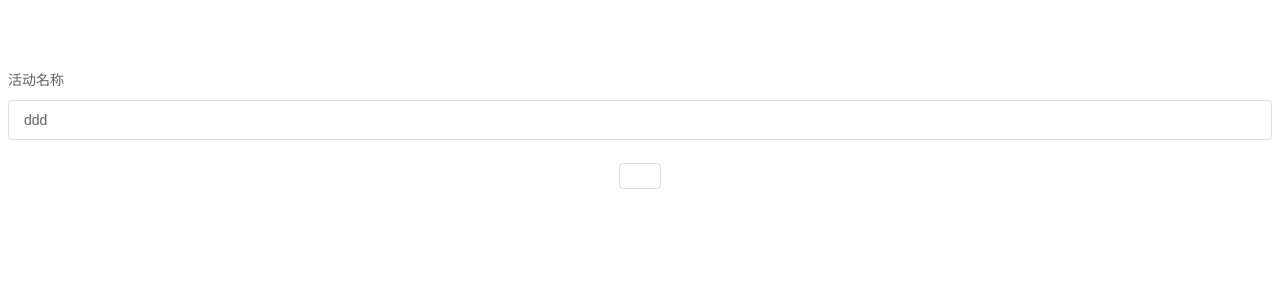
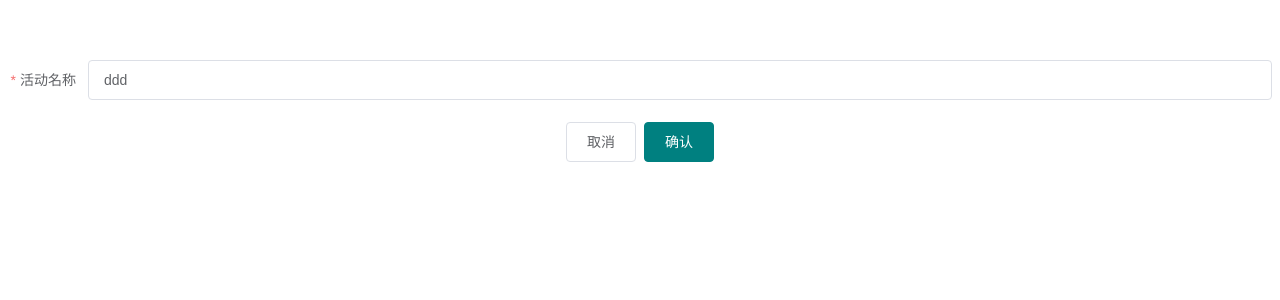
Before and after one commit to EdwardYule/tools, a Vue app in the folder vue2/: page /#/ in a window 1280 px wide. Shown: the top 300 px of the page. Built offline with nearby package versions, Linux system fonts and the light colour scheme.

Commit message:
✨ feat(0.1.3): 表单功能开发

```diff
--- a/vue2/src/components/Form.vue
+++ b/vue2/src/components/Form.vue
@@ -1,63 +1,68 @@
 <template>
   <div class="form">
-    <el-form v-bind="$attrs" v-on="$listeners">
+    <el-form
+      label-width="80px"
+      v-bind="$attrs"
+      v-on="$listeners"
+      ref="form"
+      :model="formData"
+    >
       <el-form-item
         v-bind="item.formItemOptions"
         v-for="(item, i) of formList"
         :key="i"
       >
-        <template v-if="item.inputOptions.type == 'Radio'">
+        <template v-if="item.type == 'Radio'">
           <Radio></Radio>
         </template>
-        <template v-if="item.inputOptions.type == 'Checkbox'">
+        <template v-if="item.type == 'Checkbox'">
           <Checkbox></Checkbox>
         </template>
-        <template v-if="item.inputOptions.type == 'InputNumber'">
+        <template v-if="item.type == 'InputNumber'">
           <InputNumber></InputNumber>
         </template>
-        <template v-if="item.inputOptions.type == 'Select'">
+        <template v-if="item.type == 'Select'">
           <Select></Select>
         </template>
-        <template v-if="item.inputOptions.type == 'Cascader'">
+        <template v-if="item.type == 'Cascader'">
           <Cascader></Cascader>
         </template>
-        <template v-if="item.inputOptions.type == 'Switch'">
-          <Switch></Switch>
+        <template v-if="item.type == 'Switch'">
+          <VSwitch></VSwitch>
         </template>
-        <template v-if="item.inputOptions.type == 'Slider'">
+        <template v-if="item.type == 'Slider'">
           <Slider></Slider>
         </template>
-        <template v-if="item.inputOptions.type == 'TimePicker'">
+        <template v-if="item.type == 'TimePicker'">
           <TimePicker></TimePicker>
         </template>
-        <template v-if="item.inputOptions.type == 'DatePicker'">
+        <template v-if="item.type == 'DatePicker'">
           <DatePicker></DatePicker>
         </template>
-        <template v-if="item.inputOptions.type == 'DateTimePicker'">
+        <template v-if="item.type == 'DateTimePicker'">
           <DateTimePicker></DateTimePicker>
         </template>
-        <template v-if="item.inputOptions.type == 'Upload'">
+        <template v-if="item.type == 'Upload'">
           <Upload></Upload>
         </template>
-        <template v-if="item.inputOptions.type == 'Rate'">
+        <template v-if="item.type == 'Rate'">
           <Rate></Rate>
         </template>
-        <template v-if="item.inputOptions.type == 'ColorPicker'">
+        <template v-if="item.type == 'ColorPicker'">
           <ColorPicker></ColorPicker>
         </template>
-        <template v-if="item.inputOptions.type == 'Transfer'">
+        <template v-if="item.type == 'Transfer'">
           <Transfer></Transfer>
         </template>
         <template v-else>
-          <Input
-            v-model="item.value"
-            v-bind="item.inputOptions"
-            v-on="item.inputHandlers"
-          ></Input>
+          <Input v-model="formList[i].value" v-bind="formList[i].inputOptions"></Input>
         </template>
       </el-form-item>
-      <Button @click="submit"></Button>
     </el-form>
+    <div class="footer">
+      <Button @click="cancel" style="margin-right: 8px">取消</Button>
+      <Button @click="submit" type="primary">确认</Button>
+    </div>
   </div>
 </template>
 
@@ -87,7 +92,7 @@ export default {
     InputNumber,
     Select,
     Cascader,
-    Switch,
+    VSwitch: Switch,
     Slider,
     TimePicker,
     DatePicker,
@@ -101,28 +106,50 @@ export default {
   props: {},
   data() {
     return {
-      formData: {},
       formList: [
         {
           formItemOptions: {
             label: "活动名称",
+            rules: [
+              { required: true, message: "请输入邮箱地址", trigger: "blur" },
+            ],
           },
           inputOptions: {},
+          inputHandlers: {},
           value: "ddd",
+          key: "ddd",
           type: "Input",
         },
       ],
     };
   },
+  computed: {
+    formData() {
+      return this.formList
+        .map(({ key, value }) => ({
+          [key]: value,
+        }))
+        .reduce((res, e) => {
+          return Object.assign(res, e);
+        }, {});
+    },
+  },
   methods: {
     submit() {
-      console.log("a");
+      this.$refs.form.validate((res) => {
+        console.log(res);
+      });
     },
+    cancel() {},
   },
 };
 </script>
 
 <style lang="scss" scoped>
 .form {
+  .footer {
+    display: flex;
+    justify-content: center;
+  }
 }
 </style>
```
